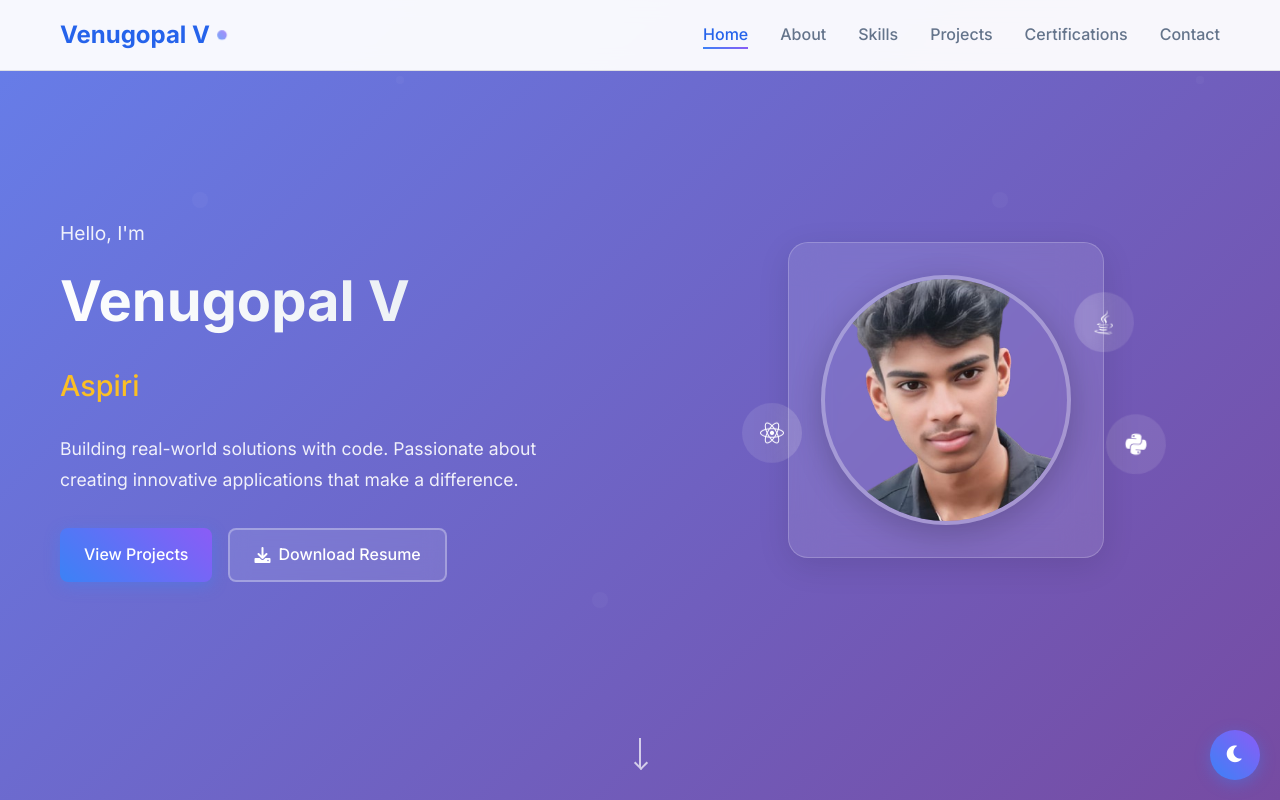
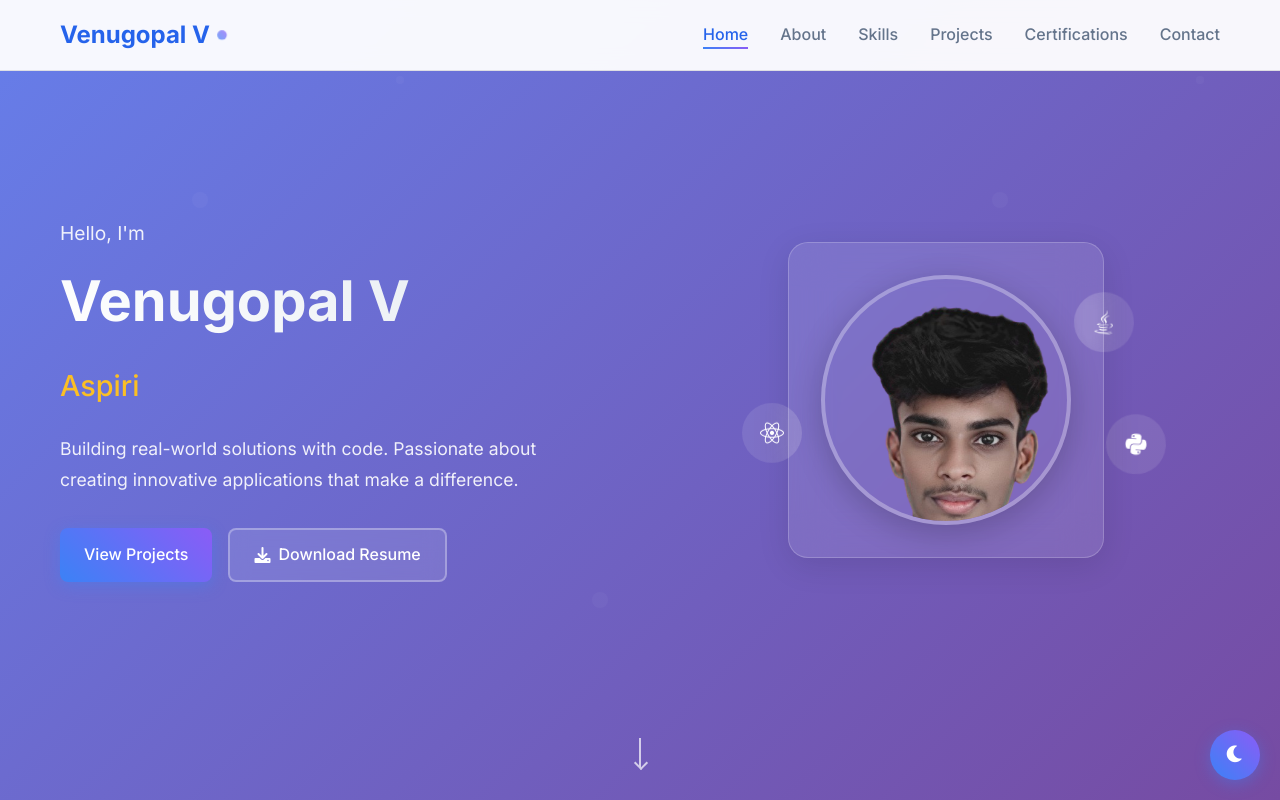
Before and after one commit to venu-420/Portfolio, a website: page docs/index.html in a window 1280 px wide. Shown: the top 800 px of the page. Drawn offline with Linux system fonts and the light colour scheme.

Commit message:
Update index.html

```diff
--- a/docs/index.html
+++ b/docs/index.html
@@ -71,7 +71,7 @@
                 <div class="hero-image">
                     <div class="profile-card">
                         <div class="profile-image">
-                            <img src="img.png" alt="Venugopal V" id="profile-img">
+                            <img src="img2.png" alt="Venugopal V" id="profile-img">
                         </div>
                         <div class="floating-elements">
                             <div class="floating-icon" style="--delay: 0s">
```
